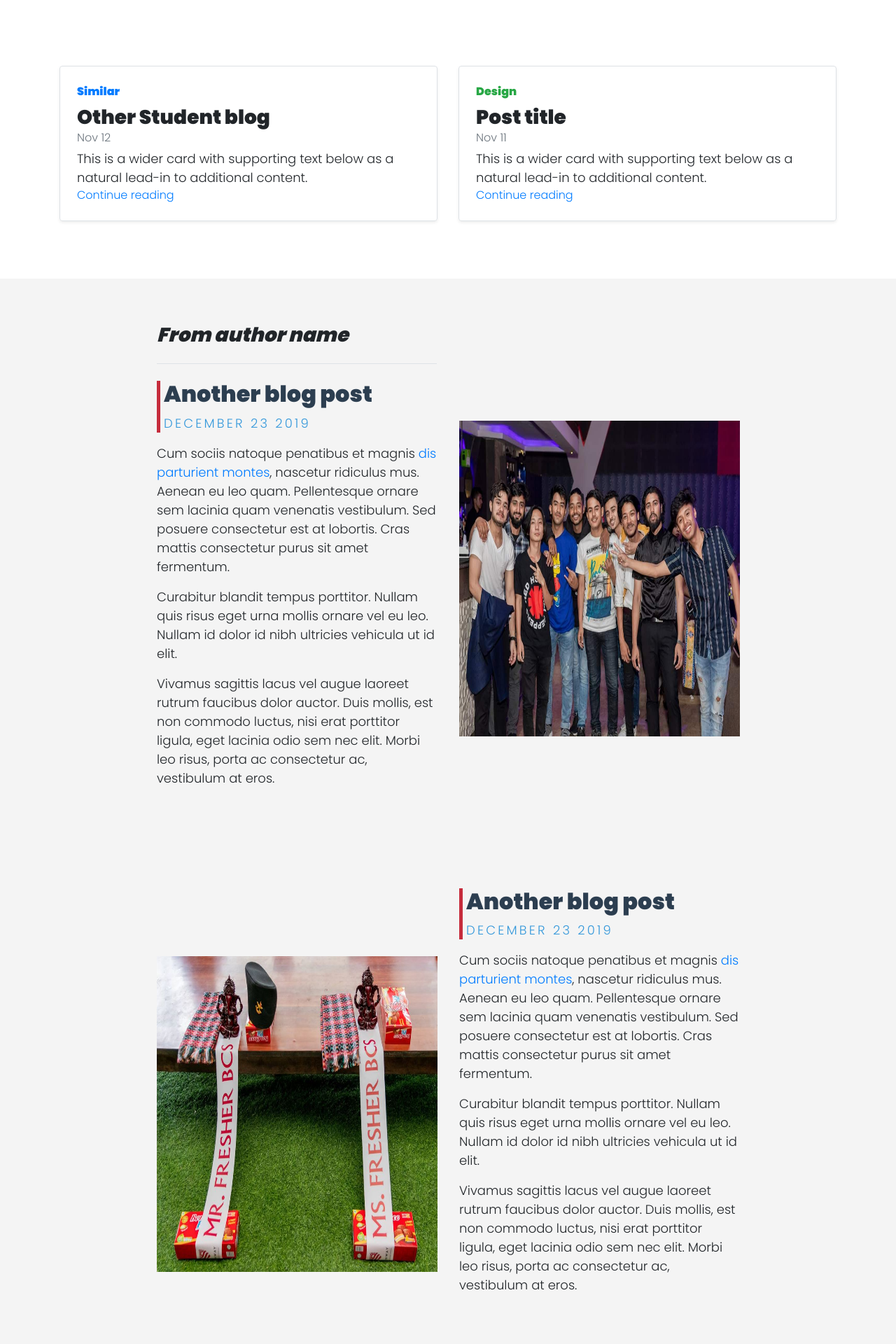
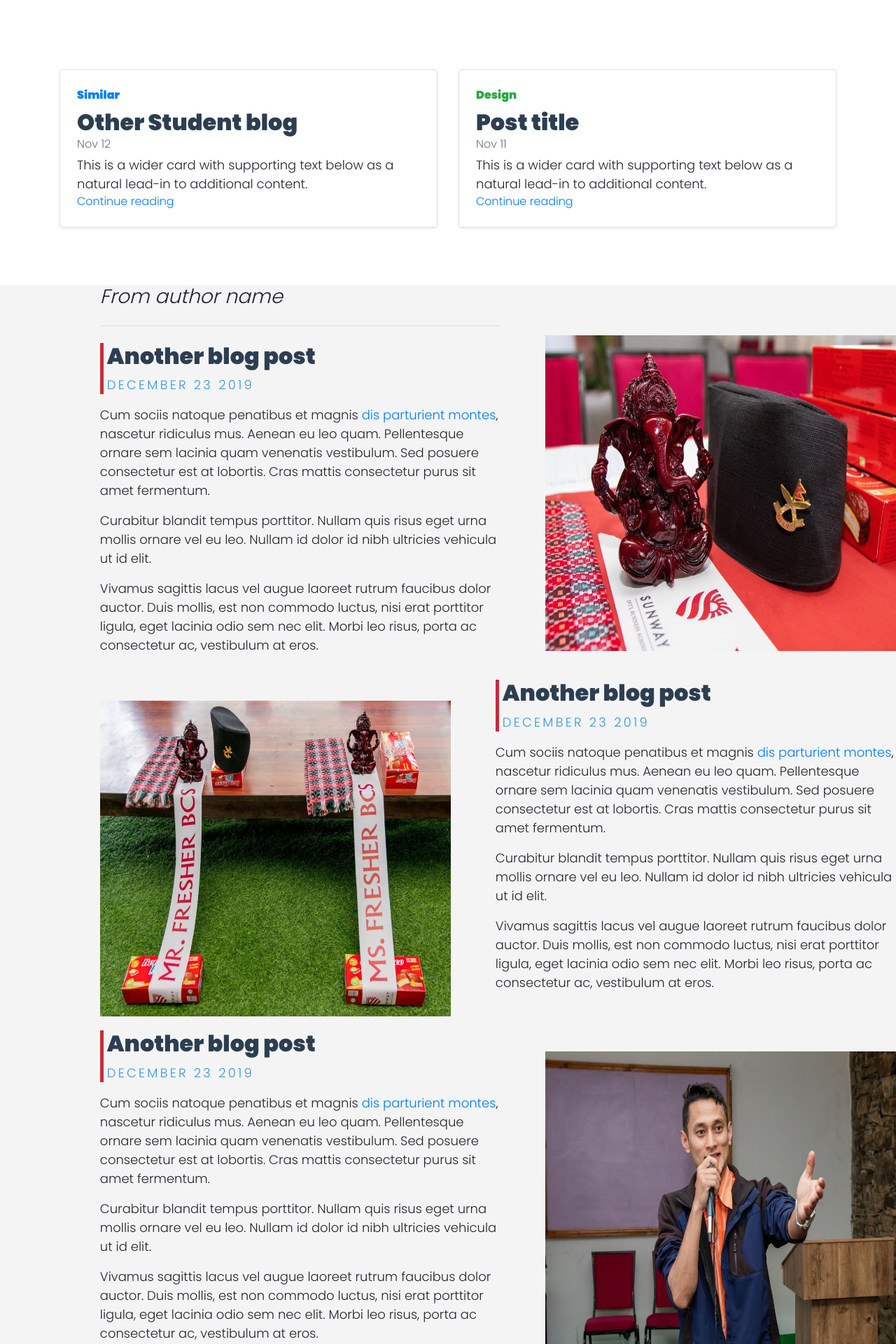
Before and after one commit to BG-bibek/College_website_PHP, a PHP site: page / in a window 1280 px wide. Shown: the part 889-2809 px from the top of the page at 70% size. Run offline with PHP 8.4, Linux system fonts and the light colour scheme; data that the repository does not hold is empty.

Commit message:
add images and code less

```diff
--- a/index.php
+++ b/index.php
@@ -3,7 +3,7 @@ include('layout/header.php');
 ?>
 <section class="home-intro">
     <h2>Sunway International Business School</h2>
-    <h4>Blog</h4>
+    <h3>Blog</h3>
 </section>
 <div class="container">
     <div class="row mb-2 post ">
@@ -11,7 +11,7 @@ include('layout/header.php');
             <div class="row no-gutters border rounded overflow-hidden flex-md-row mb-4 shadow-sm h-md-250 position-relative">
                 <div class="col p-4 d-flex flex-column position-static">
                     <strong class="d-inline-block mb-2 text-primary">Similar</strong>
-                    <h3 class="mb-0">Other Student blog </h3>
+                    <h2 class="mb-0">Other Student blog </h2>
                     <div class="mb-1 text-muted">Nov 12</div>
                     <p class="card-text mb-auto">This is a wider card with supporting text below as a natural
                         lead-in to additional content.</p>
@@ -23,7 +23,7 @@ include('layout/header.php');
             <div class="row no-gutters border rounded overflow-hidden flex-md-row mb-4 shadow-sm h-md-250 position-relative">
                 <div class="col p-4 d-flex flex-column position-static">
                     <strong class="d-inline-block mb-2 text-success">Design</strong>
-                    <h3 class="mb-0">Post title</h3>
+                    <h2 class="mb-0">Post title</h2>
                     <div class="mb-1 text-muted">Nov 11</div>
                     <p class="mb-auto">This is a wider card with supporting text below as a natural lead-in to
                         additional content.</p>
@@ -56,7 +56,7 @@ include('layout/header.php');
                 porta ac consectetur ac, vestibulum at eros.</p>
 
         </div>
-        <img src="images/dempo.jpg" class="img slide-in from-right" alt="Responsive image">
+        <img src="images/ganesh.jpg" class="img slide-in from-right" alt="Responsive image">
     </div>
 
 
@@ -102,7 +102,7 @@ include('layout/header.php');
                 commodo luctus, nisi erat porttitor ligula, eget lacinia odio sem nec elit. Morbi leo risus,
                 porta ac consectetur ac, vestibulum at eros.</p>
         </div>
-        <img src="images/dashin.jpg" class=" img slide-in from-right">
+        <img src="images/single.jpg" class=" img slide-in from-right">
     </div>
 </main>
 
@@ -157,8 +157,7 @@ if ($result->num_rows > 0) {
     while ($row = $result->fetch_assoc()) {
 
         echo "<div >";
-
-        echo '<h3>' . $row["name"] . '</h3>';
+        echo '<h4>' . $row["name"] . '</h4>';
         echo '<em>-' . $row["created_at"] . '</em>';
         echo '<br>';
         echo '<td>' . $row['comment'] . '</td>';
--- a/layout/header.php
+++ b/layout/header.php
@@ -19,7 +19,7 @@ session_start();
 
 <body>
     <header>
-        <a href="#" class="site-logo" aria-label="homepage">sunway</a>
+        <a href="#" class=" site-logo" aria-label="homepage">sunway</a>
         <nav class="main-nav">
             <ul class="nav__list">
                 <li class="nav__list-item"><a href="#" class="nav__link">Home</a></li>
--- a/public/app.css
+++ b/public/app.css
@@ -1,38 +1,34 @@
-/* .body{
-color :  #c62c3c;
-font-family: MessinaSans,sans-serif;
+body {
+    background-color: #fff;
+    font-family: "Poppins", sans-serif;
+}
+
+
+/* body {
+  margin: 0;
+  font-family: "Poppins", sans-serif;
+  overflow-x: hidden;
 } */
 
-h1 , h3, h4 {
-    font-weight: bold;
-}
-
-#comment_box{
+#comment_box {
     margin-bottom: 40px;
     padding-top: 30px;
     border: #20232e 2px solid;
 }
 
-
-
-
-body {
-    background-color: #fff;
-    font-family: "Poppins", sans-serif;
-  }
-
-  h2 {
+h1,
+h2,
+h4 {
     color: #2c3e50;
     font-size: 2.0rem;
     font-weight: 900;
+}
 
-
-}
 .fst {
     border-left: 5px solid #c62c3c;
     padding-left: 5px;
+}
 
-}
 .date {
     color: #3498db;
     text-transform: uppercase;
@@ -40,28 +36,22 @@ body {
 }
 
 p {
-
     font-weight: 100;
     font-size: 1.125rem;
     /* line-height: 2; */
 }
 
-
 .post {
     padding-top: 100px;
     padding-bottom: 50px;
 }
+
 img {
     padding-top: 50px;
-    width: 401px;
-    height:501px;
+    width: 501px;
+    height: 501px;
 }
 
-
-
-/* footer{
-    background-color: #20232e;
-} */
 footer .bottom_main_footer {
     padding-top: 40px;
     background-color: #20232e;
@@ -78,11 +68,6 @@ footer .bottom_main_footer .footer_copyright_section {
     font-family: 'Times New Roman', Times, serif;
 }
 
-.footer_desc ul.footer_contact_us_details li i.fa {
-    margin-left: -25px;
-    float: left;
-}
-
 footer .bottom_main_footer h2.footer_title {
     font-family: 'Montserrat', sans-serif;
     color: #fff;
@@ -93,23 +78,6 @@ footer .bottom_main_footer h2.footer_title {
     text-transform: uppercase;
     padding-bottom: 10px;
     border-bottom: 2px solid #f2f2f2;
-}
-
-/* .row {
-    margin-right: -15px;
-    margin-left: -15px;
-} */
-body {
-    margin: 0;
-    font-family: "Poppins", sans-serif;
-    overflow-x: hidden;
-  }
-
-  .site-logo {
-    font-weight: 900;
-    font-size: 0.8rem;
-    color: var(--text);
-    text-decoration: none;
 }
 
 header {
@@ -130,6 +98,13 @@ body {
     color: var(--text);
 }
 
+.site-logo {
+    font-weight: 900;
+    font-size: 0.8rem;
+    color: var(--text);
+    text-decoration: none;
+}
+
 .nav__list {
     list-style: none;
     margin: 0;
@@ -146,7 +121,7 @@ body {
     position: relative;
     text-transform: uppercase;
     letter-spacing: 2px;
-    font-size: 0.9rem;
+    font-size: 1.2rem;
 }
 
 .nav__link:after {
@@ -225,7 +200,7 @@ body {
     display: flex;
 }
 
-  .col + .col {
+.col+.col {
     margin-left: 1.5em;
 }
 
@@ -240,14 +215,13 @@ body {
 
 .more-stuff-grid {
     background: #f4f4f4;
-    padding: 4em 0;
+    /* padding: 4em 0; */
     display: grid;
-    grid-gap: 2em;
+    grid-gap: 4em;
     align-items: center;
-    grid-template-columns: minmax(1em, 1fr) repeat(2, minmax(200px, 400px)) minmax(
-        1em,
-        1fr
-      );
+    /* grid-template-columns: minmax(1em, 1fr) repeat(2, minmax(500px, 500px)) minmax( 1em, 1fr);
+     */
+    grid-template-columns: 8ch auto;
 }
 
 .from-left {
@@ -266,8 +240,7 @@ body {
 .from-right {
     transition: opacity 250ms ease-in, -webkit-transform 400ms ease-in;
     transition: opacity 250ms ease-in, transform 400ms ease-in;
-    transition: opacity 250ms ease-in, transform 400ms ease-in,
-      -webkit-transform 400ms ease-in;
+    transition: opacity 250ms ease-in, transform 400ms ease-in, -webkit-transform 400ms ease-in;
     opacity: 0;
 }
 
```
Also changed, not shown: delete.php (+2 -17 lines), logout.php (+0 -12 lines), route.php (deleted, +0 -20 lines), update.php (+0 -19 lines), images/MBA.jpg (added), images/ganesh.jpg (added), images/single.jpg (added). Lines whose indentation alone changed are shown as unchanged.
